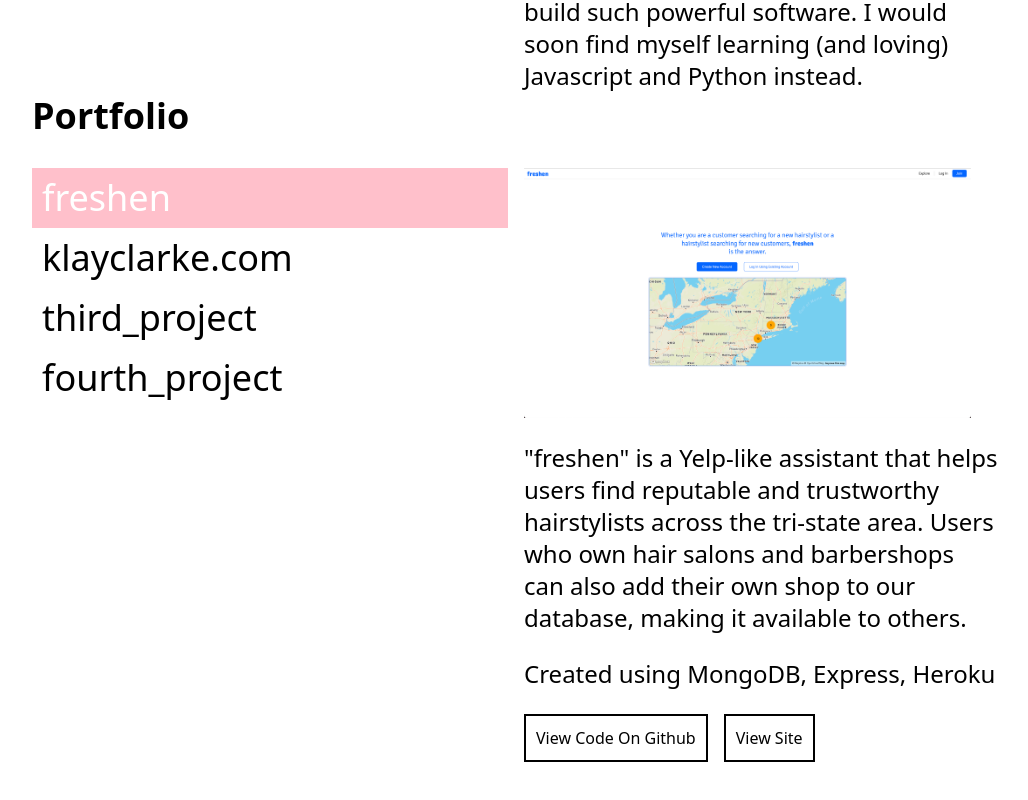
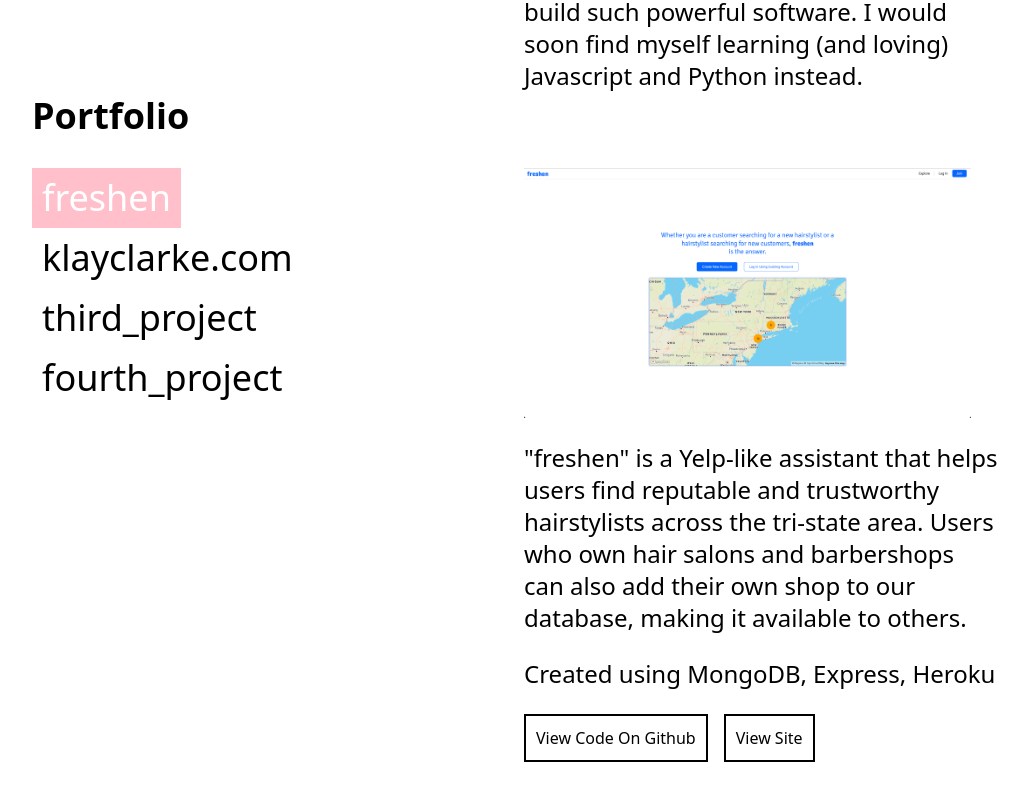
Before and after one commit to KlayClarke/personal_website, a React (Create React App) app: page / in a window 1280 px wide. Shown: the part 1472-2272 px from the top of the page, without its empty margins (124-1152 px from the left). Built offline with nearby package versions, Linux system fonts and the light colour scheme.

Commit message:
make max-width to fit text contentfor project toggles on portfolio section

```diff
--- a/src/components/Portfolio.jsx
+++ b/src/components/Portfolio.jsx
@@ -26,7 +26,7 @@ export default function Portfolio() {
           <div>
             <p
               id="freshen"
-              className={`project-toggle text-2xl md:text-4xl cursor-pointer hover:underline ${
+              className={`project-toggle text-2xl md:text-4xl cursor-pointer hover:underline max-w-fit ${
                 currentProjectActive == "freshen" ? "active" : ""
               }`}
               onClick={handleClick}
@@ -35,7 +35,7 @@ export default function Portfolio() {
             </p>
             <p
               id="second_project"
-              className={`project-toggle text-2xl md:text-4xl cursor-pointer hover:underline ${
+              className={`project-toggle text-2xl md:text-4xl cursor-pointer hover:underline max-w-fit ${
                 currentProjectActive == "second_project" ? "active" : ""
               }`}
               onClick={handleClick}
@@ -44,7 +44,7 @@ export default function Portfolio() {
             </p>
             <p
               id="third_project"
-              className={`project-toggle text-2xl md:text-4xl cursor-pointer hover:underline ${
+              className={`project-toggle text-2xl md:text-4xl cursor-pointer hover:underline max-w-fit ${
                 currentProjectActive == "third_project" ? "active" : ""
               }`}
               onClick={handleClick}
@@ -53,7 +53,7 @@ export default function Portfolio() {
             </p>
             <p
               id="fourth_project"
-              className={`project-toggle text-2xl md:text-4xl cursor-pointer hover:underline ${
+              className={`project-toggle text-2xl md:text-4xl cursor-pointer hover:underline max-w-fit ${
                 currentProjectActive == "fourth_project" ? "active" : ""
               }`}
               onClick={handleClick}
```
